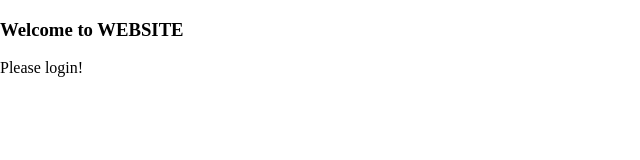
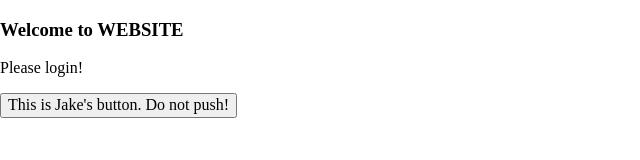
Before and after one commit to DungeonBuddies/git-good, a plain HTML site: page index.html in a window 1280 px wide. Shown: the whole page, without its empty margins (0-640 px from the left). Drawn offline with nearby package versions, Linux system fonts and the light colour scheme.

Commit message:
Added a special button

```diff
--- a/index.html
+++ b/index.html
@@ -22,6 +22,7 @@
         <h3>Welcome to WEBSITE</h3>
         <p>Please login!</p>
         <!-- Put button here! -->
+        <button>This is Jake's button. Do not push!</button>
         <script src="http://code.jquery.com/jquery-1.12.4.min.js"></script>
 
     </body>
```
